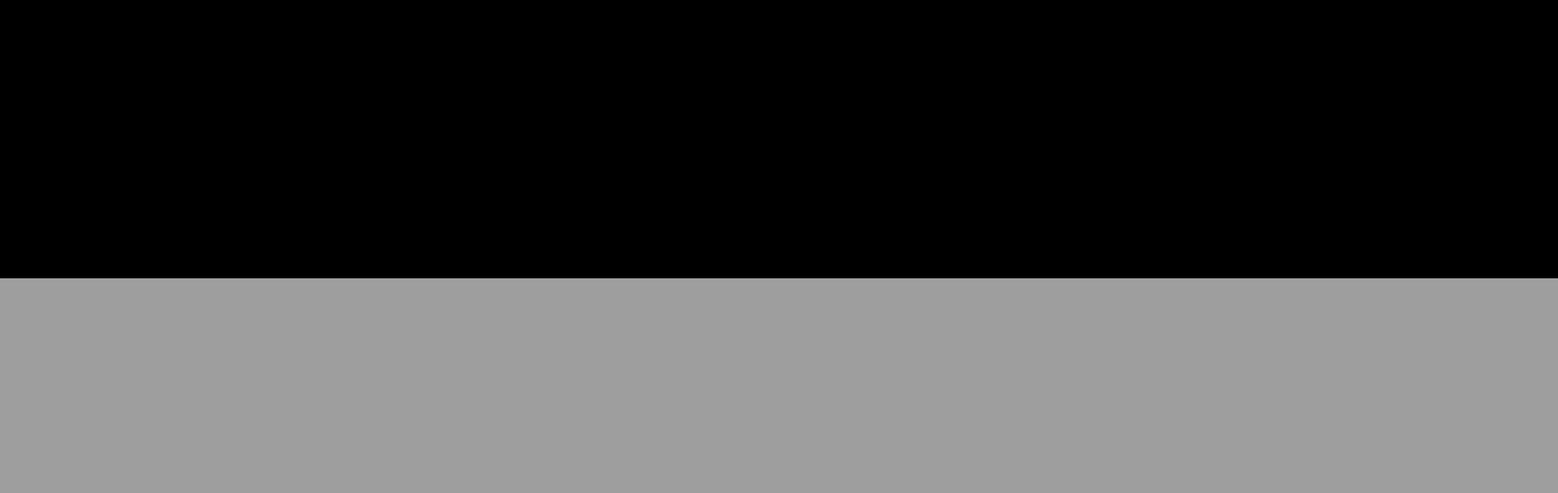
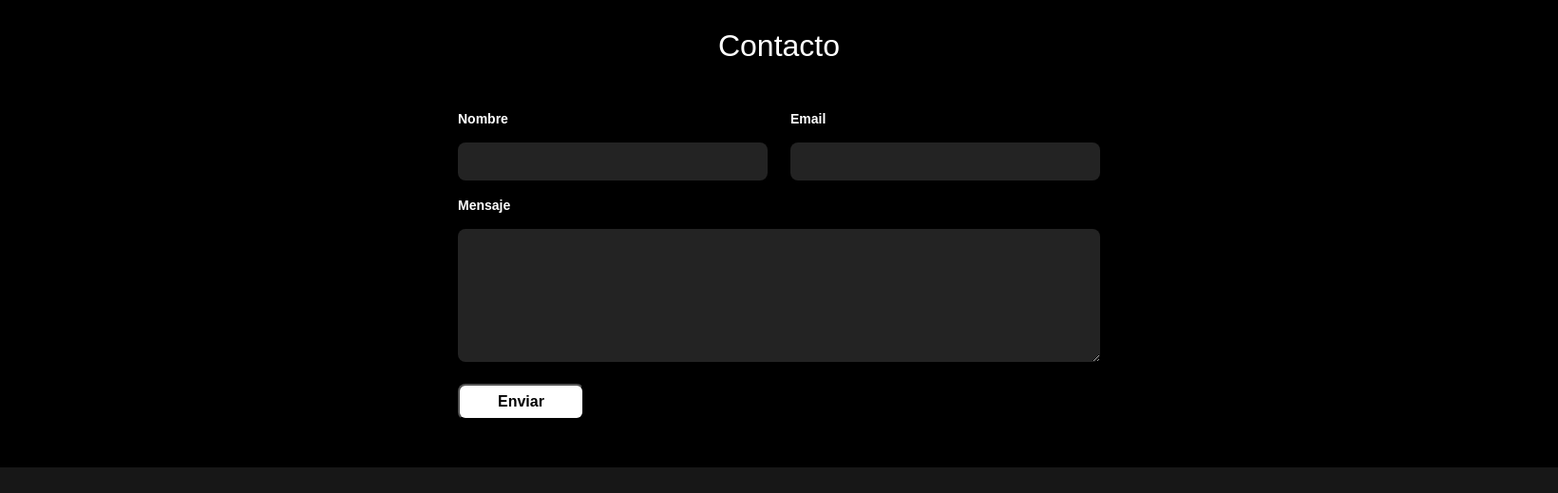
Before and after one commit to emenslucas/pokard.github.io, a PHP site: page / in a window 1640 px wide; the page is wider, and only the part inside the window is pictured. Shown: the part 1387-1906 px from the top of that part at 95% size. Before the commit the page ends 1680 px from the top of that part, so only its background shows below. Run offline with PHP 8.4, Linux system fonts and the light colour scheme; some web fonts are replaced.

Commit message:
feat: goood
para vos facu que me rompes las bolas con los commits

```diff
--- a/css/style.css
+++ b/css/style.css
@@ -1,9 +1,8 @@
 body {
   background-color: black;
   font-family: "Clash Display", sans-serif;
-  margin-top: 80px; /* Navbar height */
   color: white;
-  height: 200vh;
+  cursor: url(../img/favicon.svg), auto;
 }
 
 section {
@@ -15,8 +14,11 @@ nav,
 .navbar-subContainer {
   transition: 0.1s;
   height: 80px;
-  padding: 0 25px;
   background-color: black;
+}
+
+nav .navbar-brand {
+  left: 20px;
 }
 
 .navbar a {
@@ -31,7 +33,6 @@ nav,
 .navbar-brand {
   display: flex;
   gap: 10px;
-  position: absolute;
 }
 
 .navbar-brand span {
@@ -130,6 +131,7 @@ nav,
 
 #inicio {
   background-color: #171717;
+  margin-top: 80px; /* Navbar height */
 }
 
 #inicio h1 {
@@ -195,13 +197,19 @@ nav,
 .separator {
   width: 60px;
   height: 6px;
-  border-radius: 40px;
+  border-radius: 1px;
   background-color: white;
 }
 
 .inicioCard {
   position: relative;
   z-index: 1;
+}
+
+.inicioCard:hover .circle {
+  transition: 0.2s;
+  height: 150px;
+  width: 150px;
 }
 
 .circle {
@@ -214,6 +222,7 @@ nav,
   width: 100px;
   z-index: -1;
   filter: blur(68px);
+  transition: 0.2s;
 }
 #bulbasaurCircle {
   background: #88b68a;
@@ -279,8 +288,14 @@ nav,
   gap: 5px;
 }
 
-#cartas h2 {
-  margin: 50px 0 70px 0;
+#inicio,
+#contacto,
+#cartas {
+  padding: 50px;
+}
+
+#contacto {
+  padding-top: 0;
 }
 
 @media (max-width: 1200px) {
@@ -293,6 +308,16 @@ nav,
   #pikachuCard {
     display: none;
   }
+
+  #inicio h1 {
+    font-size: 2em;
+  }
+}
+
+@media (max-width: 768px) {
+  #inicio h1 {
+    font-size: 1.8em;
+  }
 }
 
 @media (max-width: 620px) {
@@ -300,3 +325,98 @@ nav,
     display: none;
   }
 }
+
+@media (max-width: 532px) {
+  #inicio h1 {
+    font-size: 1.5em;
+  }
+}
+
+form label {
+  font-size: 14px;
+  color: white;
+  display: block;
+  margin-bottom: 1em;
+  font-weight: 600;
+}
+
+input,
+textarea {
+  background-color: #232323;
+  border: none;
+  border-radius: 8px;
+  color: white;
+  width: 100%;
+  margin-bottom: 1em;
+  padding: 1em;
+}
+
+input {
+  height: 40px;
+}
+
+textarea {
+  height: 140px;
+}
+
+.btnSubmit {
+  padding: 5px 40px;
+  background-color: white;
+  border-radius: 8px;
+  font-weight: 600;
+}
+
+#contacto .container {
+  max-width: 700px;
+}
+
+footer {
+  padding: 50px 0;
+  background: rgba(35, 35, 35, 0.66);
+}
+
+.loginBtn {
+  background-color: #aedaee;
+  color: black !important;
+  border-radius: 4px;
+  font-weight: 500;
+  transition: 0.2s;
+}
+
+.loginBtn:hover {
+  background-color: #95bcce;
+  transition: 0.2s;
+}
+
+/* Login page */
+
+#login h1, #register h1 {
+  font-weight: 700;
+  font-size: 3em;
+}
+
+.urlLink {
+  color: white;
+  text-decoration: none;
+}
+
+.bkgCircle {
+  position: absolute;
+  bottom: 0;
+  height: 200px;
+  width: 200px;
+  filter: blur(68px);
+}
+
+#bkgCircleOrange {
+  right: 0;
+  background: #e9ab7d;
+}
+#bkgCircleGreen {
+  right: 200px;
+  background: #b2ffe3;
+}
+
+#register form, #login form {
+  max-width: 400px;
+}
--- a/index.php
+++ b/index.php
@@ -1,160 +1,34 @@
 <!DOCTYPE html>
 <html lang="es">
-  <head>
-    <meta charset="utf-8" />
-    <meta name="viewport" content="width=device-width, initial-scale=1" />
-    <title>Pokard</title>
-    <link rel="icon" type="image/x-icon" href="img/favicon.svg" />
-    <link
-      href="https://cdn.jsdelivr.net/npm/bootstrap@5.3.0/dist/css/bootstrap.min.css"
-      rel="stylesheet"
-      integrity="sha384-9ndCyUaIbzAi2FUVXJi0CjmCapSmO7SnpJef0486qhLnuZ2cdeRhO02iuK6FUUVM"
-      crossorigin="anonymous"
-    />
-    <link rel="stylesheet" href="css/style.css" />
-    <link
-      href="https://api.fontshare.com/v2/css?f[]=clash-display@200,400,700,500,600,300&display=swap"
-      rel="stylesheet"
-    />
-  </head>
-  <body>
-    <header>
-      <nav class="p-0 navbar navbar-expand-lg fixed-top">
-        <div class="container-fluid p-0">
-          <div class="navbar-subContainer">
-            <a class="navbar-brand" href="#">
-              <span>Pokard</span
-              ><img src="img/favicon.svg" alt="Icono de Pokard"
-            /></a>
-            <button
-              class="navbar-toggler custom-toggler"
-              type="button"
-              data-bs-toggle="collapse"
-              data-bs-target="#navbarNavDropdown"
-              aria-controls="navbarNavDropdown"
-              aria-expanded="false"
-              aria-label="Toggle navigation"
-            >
-              <div class="hamburger-icon">
-                <span class="line"></span>
-                <span class="line"></span>
-              </div>
-            </button>
-          </div>
+ <?php include_once "php/head.php"; ?>
 
-          <div
-            class="collapse navbar-collapse d-lg-flex justify-content-center"
-            id="navbarNavDropdown"
-          >
-            <ul class="navbar-nav d-flex gap-2 p-lg-0 p-4">
-              <li class="nav-item ps-lg-0 ps-2">
-                <a class="nav-link" aria-current="page" href="#inicio"
-                  >Inicio</a
-                >
-              </li>
-              <li class="nav-item ps-lg-0 ps-2">
-                <a class="nav-link" href="#cartas">Cartas</a>
-              </li>
-              <li class="nav-item ps-lg-0 ps-2">
-                <a class="nav-link" href="#contacto">Contacto</a>
-              </li>
-              <li class="nav-item ps-lg-0 ps-2">
-                <a class="nav-link" href="#carrito">Carrito</a>
-              </li>
-            </ul>
-          </div>
-        </div>
-      </nav>
-    </header>
+<body>
 
-    <section id="inicio">
-      <div class="container p-5">
-        <div class="titleContainer">
-          <h1>
-            <span id="highlight1">Bienvenido a Pokard</span>: donde los
-            entrenadores se convierten en
-            <span id="highlight2">coleccionistas</span>.
-          </h1>
-          <div class="separator"></div>
-        </div>
+<?php
+$sections = [
+  "header" => "php/header.php",
+  "inicioSection" => "php/inicioSection.php",
+  "cartasSection" => "php/cartasSection.php",
+  "contactoSection" => "php/contactoSection.php",
+  "footer" => "php/footer.php",
+];
 
-        <?php
-        require_once "php/InicioCard.php";
-
-        $bulbasaur = new InicioCard(
-          "bulbasaurCard",
-          "img/bulbasaur.svg",
-          "",
-          "bulbasaur",
-          "Bulbasaur"
-        );
-        $charmander = new InicioCard(
-          "charmanderCard",
-          "img/charmander.svg",
-          "",
-          "charmander",
-          "Charmander"
-        );
-        $pikachu = new InicioCard(
-          "pikachuCard",
-          "img/pikachu.svg",
-          "",
-          "pikachu",
-          "Pikachu"
-        );
-        $squirtle = new InicioCard(
-          "squirtleCard",
-          "img/squirtle.svg",
-          "",
-          "squirtle",
-          "Squirtle"
-        );
-
-        echo '<div class="pokemonsContainer d-flex justify-content-center">';
-        $bulbasaur->display();
-        $charmander->display();
-        $pikachu->display();
-        $squirtle->display();
-        echo "</div>";
-        ?>
-      </div>
-    </section>
-
-    <section id="cartas">
-      <div class="container">
-        <h2 class="text-center">Cartas Destacadas</h2>
-      <div class="row">
-      <?php
-      require_once "php/DestacadasCard.php";
-
-      $cards = [
-        new DestacadasCard("img/card1.svg", "", "$1000", "img/card1.svg", ""),
-        new DestacadasCard("img/card2.svg", "", "$1000", "img/card2.svg", ""),
-        new DestacadasCard("img/card3.svg", "", "$1000", "img/card3.svg", ""),
-      ];
-
-      foreach ($cards as $card) {
-        echo '<div class="col">';
-        $card->display();
-        echo "</div>";
-      }
-      ?>
-      </div>
-      </div>
-    </section>
-
-    <section id="contacto"></section>
+foreach ($sections as $section) {
+  include_once $section;
+}
+?>
 
     <script
       src="https://code.jquery.com/jquery-3.7.0.slim.min.js"
       integrity="sha256-tG5mcZUtJsZvyKAxYLVXrmjKBVLd6VpVccqz/r4ypFE="
       crossorigin="anonymous"
     ></script>
-    <script src="js/navbar.js"></script>
     <script
       src="https://cdn.jsdelivr.net/npm/bootstrap@5.3.0/dist/js/bootstrap.bundle.min.js"
       integrity="sha384-geWF76RCwLtnZ8qwWowPQNguL3RmwHVBC9FhGdlKrxdiJJigb/j/68SIy3Te4Bkz"
       crossorigin="anonymous"
     ></script>
+    <script src="js/navbar.js"></script>
+    <script src="js/form.js"></script>
   </body>
 </html>
--- /dev/null
+++ b/js/form.js
@@ -0,0 +1,14 @@
+window.onload = function () {
+  var formSubmitted = sessionStorage.getItem("formSubmitted");
+  if (formSubmitted === "true") {
+    alert("¡El formulario ha sido enviado correctamente!");
+    sessionStorage.removeItem("formSubmitted");
+  }
+};
+
+function setFormSubmitted() {
+  sessionStorage.setItem("formSubmitted", "true");
+  setTimeout(function () {
+    location.reload();
+  }, 1000); // Espera 1 segundo antes de recargar la página (ajusta el tiempo según tus necesidades)
+}
--- a/package.json
+++ /dev/null
@@ -1,6 +0,0 @@
-{
-  "dependencies": {
-    "@prettier/plugin-php": "^0.19.5",
-    "prettier": "^2.8.8"
-  }
-}
--- /dev/null
+++ b/php/cartasSection.php
@@ -0,0 +1,35 @@
+<section id="cartas">
+      <div class="container">
+        <h2 class="text-center mb-5">Cartas Destacadas</h2>
+      <div class="row">
+      <?php
+      require_once "php/DestacadasCard.php";
+
+      $cards = [
+        new DestacadasCard("img/card1.svg", "", "$1000", "img/card1.svg", ""),
+        new DestacadasCard("img/card2.svg", "", "$1000", "img/card2.svg", ""),
+        new DestacadasCard("img/card3.svg", "", "$1000", "img/card3.svg", ""),
+      ];
+
+      if (count($cards) % 2 == 0) {
+        foreach ($cards as $card) {
+          echo '<div class="col-12 col-md-6 col-lg-4 mt-4 mb-4">';
+          $card->display();
+          echo "</div>";
+        }
+      } else {
+        for ($i = 0; $i < count($cards) - 1; $i++) {
+          echo '<div class="col-12 col-md-6 col-lg-4 mt-4 mb-4">';
+          $cards[$i]->display();
+          echo "</div>";
+        }
+
+        echo '<div class="col-12 col-lg-4 mt-4 mb-4">';
+        $cards[count($cards) - 1]->display();
+        echo "</div>";
+      }
+      ?>
+
+      </div>
+      </div>
+    </section>
--- /dev/null
+++ b/php/contactoSection.php
@@ -0,0 +1,35 @@
+<section id="contacto">
+      <div class="container">
+      <h2 class="text-center mb-5">Contacto</h2>
+      <form
+          action="https://formsubmit.co/lucas.emens@davinci.edu.ar"
+          method="POST"
+          onsubmit="setFormSubmitted()"
+        >
+          <div class="row">
+            <div class="col-12 col-lg-6">
+              <label for="fullName">Nombre</label>
+              <input type="text" name="fullName" id="fullName" required />
+            </div>
+            <div class="col-12 col-lg-6">
+              <label for="email">Email</label>
+              <input type="email" name="email" id="email" required />
+            </div>
+          </div>
+          <div class="row">
+            <div class="col-12">
+              <label for="message">Mensaje</label>
+              <textarea name="message" id="message"></textarea>
+            </div>
+          </div>
+          <input type="hidden" name="formSubmitted" value="true" />
+          <div class="row">
+            <div class="col-12">
+              <button class="btnSubmit" type="submit">Enviar</button>
+            </div>
+          </div>
+          <input type="hidden" name="_captcha" value="false" />
+          <input type="text" name="_honey" style="display: none" />
+        </form>
+      </div>
+    </section>
--- /dev/null
+++ b/php/footer.php
@@ -0,0 +1,8 @@
+<footer>
+      <div
+        class="container d-flex align-items-center justify-content-center w-100 h-100 gap-4"
+      >
+      <a class="navbar-brand" href="#"><span>Pokard</span><img src="img/favicon.svg" alt="Icono de Pokard"/></a>
+        <span>©2023 Pokémon. ©1995 - 2023 Nintendo/Creatures Inc./GAME FREAK inc. TM, ®Nintendo.</span>
+      </div>
+    </footer>
--- /dev/null
+++ b/php/head.php
@@ -0,0 +1,17 @@
+<head>
+    <meta charset="utf-8"/>
+    <meta name="viewport" content="width=device-width, initial-scale=1" />
+    <title>Pokard</title>
+    <link rel="icon" type="image/x-icon" href="../img/favicon.svg" />
+    <link
+      href="https://cdn.jsdelivr.net/npm/bootstrap@5.3.0/dist/css/bootstrap.min.css"
+      rel="stylesheet"
+      integrity="sha384-9ndCyUaIbzAi2FUVXJi0CjmCapSmO7SnpJef0486qhLnuZ2cdeRhO02iuK6FUUVM"
+      crossorigin="anonymous"
+    />
+    <link rel="stylesheet" href="../css/style.css" />
+    <link
+      href="https://api.fontshare.com/v2/css?f[]=clash-display@200,400,700,500,600,300&display=swap"
+      rel="stylesheet"
+    />
+  </head>
--- /dev/null
+++ b/php/header.php
@@ -0,0 +1,77 @@
+<?php
+$navItems = [
+  [
+    "href" => "#inicio",
+    "text" => "Inicio",
+  ],
+  [
+    "href" => "#cartas",
+    "text" => "Cartas",
+  ],
+  [
+    "href" => "#contacto",
+    "text" => "Contacto",
+  ],
+  [
+    "href" => "#carrito",
+    "text" => "Carrito",
+  ],
+  [
+    "href" => "",
+    "text" => "Iniciar Sesión",
+    "class" => "loginBtn ps-2 text-center",
+  ],
+]; ?>
+
+<header>
+  <nav class="p-0 navbar navbar-expand-lg fixed-top">
+    <div class="container-fluid p-0">
+      <div class="navbar-subContainer p-1 p-lg-0">
+        <a class="navbar-brand position-absolute" href="#">
+          <span>Pokard</span><img src="../img/favicon.svg" alt="Icono de Pokard" />
+        </a>
+        <button
+          class="navbar-toggler custom-toggler"
+          type="button"
+          data-bs-toggle="collapse"
+          data-bs-target="#navbarNavDropdown"
+          aria-controls="navbarNavDropdown"
+          aria-expanded="false"
+          aria-label="Toggle navigation"
+        >
+          <div class="hamburger-icon">
+            <span class="line"></span>
+            <span class="line"></span>
+          </div>
+        </button>
+      </div>
+
+      <div
+        class="collapse navbar-collapse d-lg-flex justify-content-center"
+        id="navbarNavDropdown"
+      >
+        <ul class="navbar-nav d-flex gap-2 p-lg-0 p-4">
+          <?php foreach ($navItems as $item) {
+            if ($item["text"] == "Iniciar Sesión") {
+              echo "<li>";
+              echo '<a class="nav-link loginBtn ps-2 text-center';
+              if (isset($item["class"])) {
+                echo " " . $item["class"];
+              }
+              echo '" href="' . $item["href"] . '">' . $item["text"] . "</a>";
+              echo "</li>";
+            } else {
+              echo '<li class="nav-item ps-lg-0 ps-2">';
+              echo '<a class="nav-link';
+              if (isset($item["class"])) {
+                echo " " . $item["class"];
+              }
+              echo '" href="' . $item["href"] . '">' . $item["text"] . "</a>";
+              echo "</li>";
+            }
+          } ?>
+        </ul>
+      </div>
+    </div>
+  </nav>
+</header>
--- /dev/null
+++ b/php/inicioSection.php
@@ -0,0 +1,52 @@
+<section id="inicio">
+      <div class="container">
+        <div class="titleContainer">
+          <h1>
+            <span id="highlight1">Bienvenido a Pokard</span>: donde los
+            entrenadores se convierten en
+            <span id="highlight2">coleccionistas</span>.
+          </h1>
+          <div class="separator"></div>
+        </div>
+
+        <?php
+        require_once "php/InicioCard.php";
+
+        $bulbasaur = new InicioCard(
+          "bulbasaurCard",
+          "img/bulbasaur.svg",
+          "",
+          "bulbasaur",
+          "Bulbasaur"
+        );
+        $charmander = new InicioCard(
+          "charmanderCard",
+          "img/charmander.svg",
+          "",
+          "charmander",
+          "Charmander"
+        );
+        $pikachu = new InicioCard(
+          "pikachuCard",
+          "img/pikachu.svg",
+          "",
+          "pikachu",
+          "Pikachu"
+        );
+        $squirtle = new InicioCard(
+          "squirtleCard",
+          "img/squirtle.svg",
+          "",
+          "squirtle",
+          "Squirtle"
+        );
+
+        echo '<div class="pokemonsContainer d-flex justify-content-center">';
+        $bulbasaur->display();
+        $charmander->display();
+        $pikachu->display();
+        $squirtle->display();
+        echo "</div>";
+        ?>
+      </div>
+    </section>
```
Also changed, not shown: php/login.php (added, +35 -0 lines), php/register.php (added, +45 -0 lines), package-lock.json (deleted).
